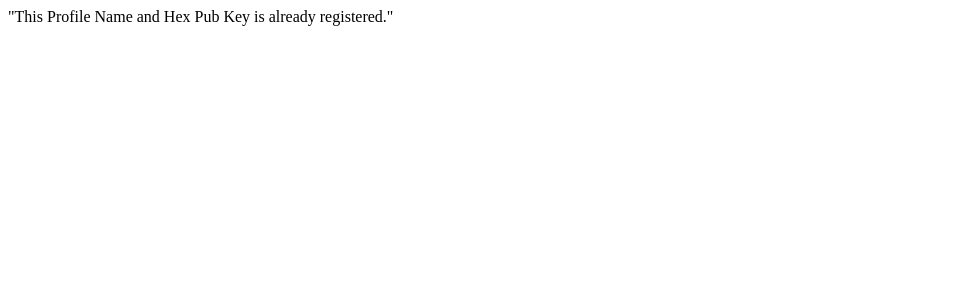
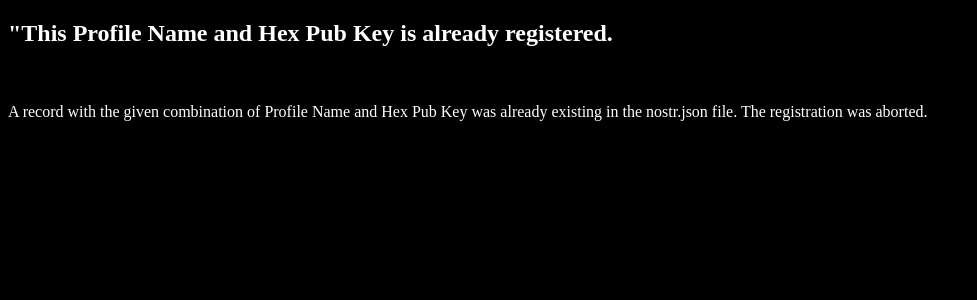
Before and after one commit to AnathosN/nostr, a Flask app: template templates/duplicate.html in a window 1280 px wide. Shown: the top 300 px of the page, without its empty margins (0-977 px from the left). Run offline with Flask 2, Linux system fonts and the light colour scheme; the template is opened without the code that fills it, so the values that code supplies are empty.

Commit message:
Update duplicate.html

```diff
--- a/templates/duplicate.html
+++ b/templates/duplicate.html
@@ -1 +1,36 @@
-"This Profile Name and Hex Pub Key is already registered."
+<!DOCTYPE html>
+<html>
+<head>
+    <meta charset="UTF-8">
+    <title>nostr NIP-05 Indentifier Info</title>
+    <style>
+        body {
+            background-color: black;
+            color: white;
+            text-align: justify;
+
+        }
+        table {
+            width: 80%;
+            text-align: justify;
+            margin: 0 auto;
+            border: 1px solid black;
+            border-collapse: collapse;
+        }
+
+        td,tr {
+            border: 1px solid black;
+            padding: 10px;
+            text-align: center;
+        }
+    </style>
+</head>
+<body>
+  <p>
+  <h2>"This Profile Name and Hex Pub Key is already registered.</h2>
+      <br><br>
+      <table>
+      <tr>A record with the given combination of Profile Name and Hex Pub Key was already existing in the nostr.json file. The registration was aborted.</tr>
+  </table>
+  </p>
+</body>
```
